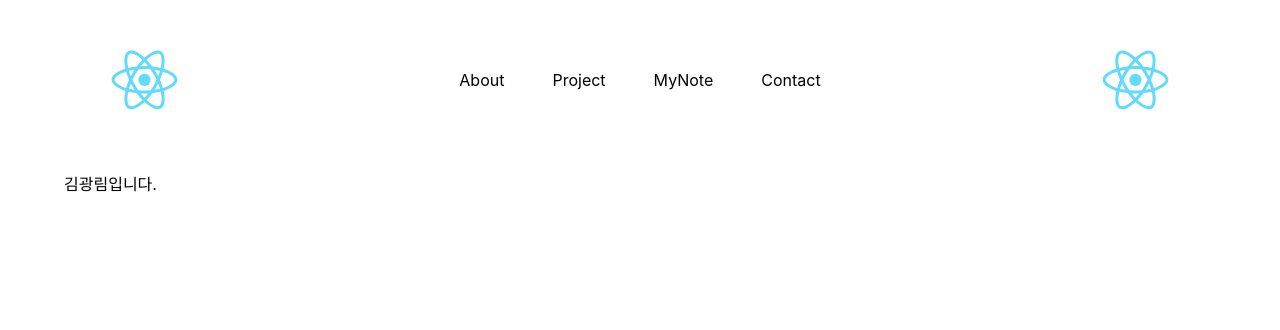
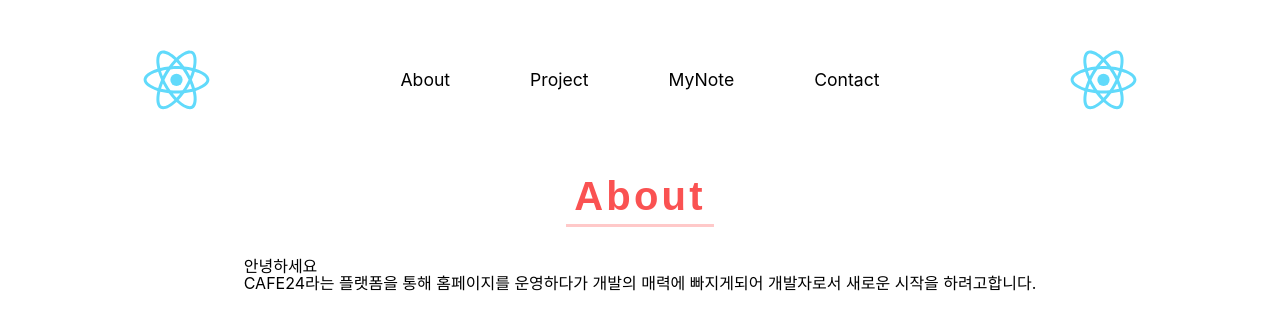
Before and after one commit to kwong1110/kwang-web, a React (Create React App) app: page /About in a window 1280 px wide. Shown: the top 330 px of the page. Built offline with nearby package versions, Linux system fonts and the light colour scheme.

Commit message:
subtitle 완성, theme color, interval 항목 추가

```diff
--- a/src/App.js
+++ b/src/App.js
@@ -2,24 +2,19 @@ import React from "react";
 import { Route } from "react-router-dom";
 import { Main, About, Project, MyNote, Contact } from "./pages";
 import styled, { ThemeProvider } from "styled-components";
-import { Header } from "./containers";
-
-const bodySize = {
-  margin: "auto",
-  padding: "0 4rem 0 4rem",
-  maxWidth: "85rem",
-};
+import { Header } from "./organisms";
+import theme from "./commons/Themes";
 
 const Contant = styled.div`
-  margin: ${bodySize.margin};
-  padding: ${bodySize.padding};
-  padding-top: 11rem;
-  max-width: ${bodySize.maxWidth};
+  margin: ${theme.bodySize.margin};
+  padding: ${theme.bodySize.padding};
+  padding-top: 9rem;
+  max-width: ${theme.bodySize.maxWidth};
 `;
 
 function App() {
   return (
-    <ThemeProvider theme={{ bodySize }}>
+    <ThemeProvider theme={theme}>
       <Header />
       <Contant>
         <Route path="/" component={Main} exact />
--- a/src/commons/GlobalStyles.js
+++ b/src/commons/GlobalStyles.js
@@ -4,7 +4,7 @@ import reset from "styled-reset";
 const GlobalStyles = createGlobalStyle`
     ${reset};
     *{
-        box-sizing:boerder-box;
+        box-sizing: border-box;
     }
     a{
         color:inherit;
--- /dev/null
+++ b/src/commons/Themes.js
@@ -0,0 +1,24 @@
+const theme = {
+  bodySize: {
+    margin: "auto",
+    padding: "0 6rem 0 6rem",
+    maxWidth: "85rem",
+  },
+  interval: {
+    menu: "margin-left: 5rem",
+    btn: "margin-left: 3rem",
+    bottomLine: "padding: 0.5rem",
+    atom: "padding: 1rem, margin: 2rem",
+    box: "padding: 0.5rem; margin: 1rem",
+  },
+  palette: {
+    primary: "#ffc078",
+    emphasis: ["#ffc9c9", "#ffa8a8", "#fa5252", "#e03131"],
+    success: "#8ce99a",
+    reject: "#f783ac",
+    alert: "#ff6b6b",
+    decoGray: ["#dee2e6", "#adb5bd", "#868e96", "#343a40"],
+  },
+};
+
+export default theme;
--- /dev/null
+++ b/src/components/DefaultDiv.js
@@ -0,0 +1,16 @@
+import React from "react";
+import theme from "../commons/Themes";
+import styled from "styled-components";
+
+const StyledDiv = styled.div`
+  display: flex;
+  justify-content: center;
+  align-items: center;
+  ${theme.interval.box};
+`;
+
+function DefaultDiv({ children }) {
+  return <StyledDiv>{children}</StyledDiv>;
+}
+
+export default DefaultDiv;
--- a/src/containers/index.js
+++ /dev/null
@@ -1 +0,0 @@
-export { default as Header } from "./Header";
--- a/src/containers/Header/index.js
+++ b/src/organisms/Header/index.js
@@ -2,7 +2,6 @@ import React from "react";
 import logo from "../../images/logo.svg";
 import { withRouter } from "react-router-dom";
 import useScroll from "../../hooks/useScroll";
-
 import * as S from "./style";
 
 function Header({ history, theme }) {
--- a/src/containers/Header/style.js
+++ b/src/organisms/Header/style.js
@@ -1,4 +1,5 @@
 import styled, { keyframes, css } from "styled-components";
+import theme from "../../commons/Themes";
 
 const downMove = keyframes`
     from {
@@ -76,7 +77,8 @@ export const MainLogo = styled.img`
 `;
 
 export const Anchor = styled.a`
+  font-size: 1.1rem;
   & + & {
-    margin-left: 3rem;
+    ${theme.interval.menu};
   }
 `;
--- /dev/null
+++ b/src/organisms/SubTitle/index.js
@@ -0,0 +1,13 @@
+import React from "react";
+import * as S from "./style";
+import DefaultDiv from "../../components/DefaultDiv";
+
+function SubTitle({ titleName }) {
+  return (
+    <DefaultDiv>
+      <S.SubTitle>{titleName.name}</S.SubTitle>
+    </DefaultDiv>
+  );
+}
+
+export default SubTitle;
--- /dev/null
+++ b/src/organisms/SubTitle/style.js
@@ -0,0 +1,11 @@
+import styled from "styled-components";
+import theme from "../../commons/Themes";
+
+export const SubTitle = styled.h3`
+  ${theme.interval.bottomLine};
+  letter-spacing: 0.2rem;
+  color: ${theme.palette.emphasis[2]};
+  font-size: 2.5rem;
+  font-weight: 700;
+  border-bottom: 3px solid ${theme.palette.emphasis[0]};
+`;
--- /dev/null
+++ b/src/organisms/index.js
@@ -0,0 +1,2 @@
+export { default as Header } from "./Header";
+export { default as SubTitle } from "./SubTitle";
--- a/src/pages/About.js
+++ b/src/pages/About.js
@@ -1,7 +1,21 @@
 import React from "react";
+import SubTitle from "../organisms/SubTitle";
+import DefaultDiv from "../components/DefaultDiv";
 
 function About() {
-  return <div>김광림입니다.</div>;
+  return (
+    <>
+      <SubTitle titleName={About} />
+      <DefaultDiv>
+        <p>
+          <h4>안녕하세요</h4>
+          CAFE24라는 플랫폼을 통해 홈페이지를 운영하다가 개발의 매력에
+          빠지게되어 개발자로서 새로운 시작을 하려고합니다.
+          <br />
+        </p>
+      </DefaultDiv>
+    </>
+  );
 }
 
 export default About;
```
Also changed, not shown: src/components/index.js (added).
